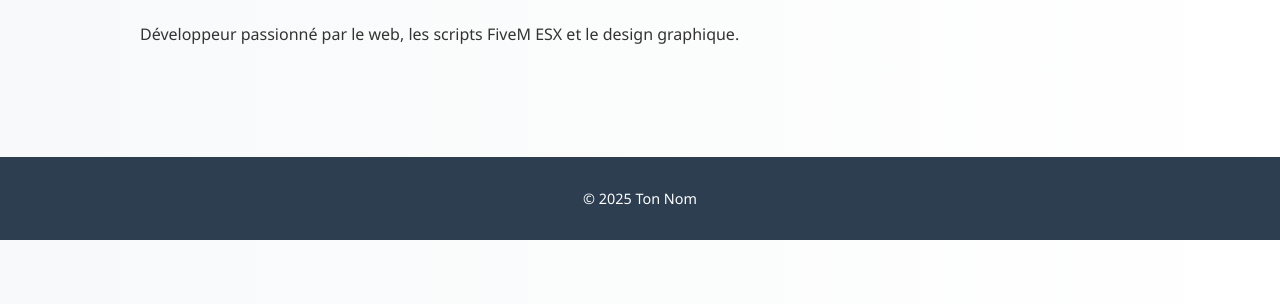
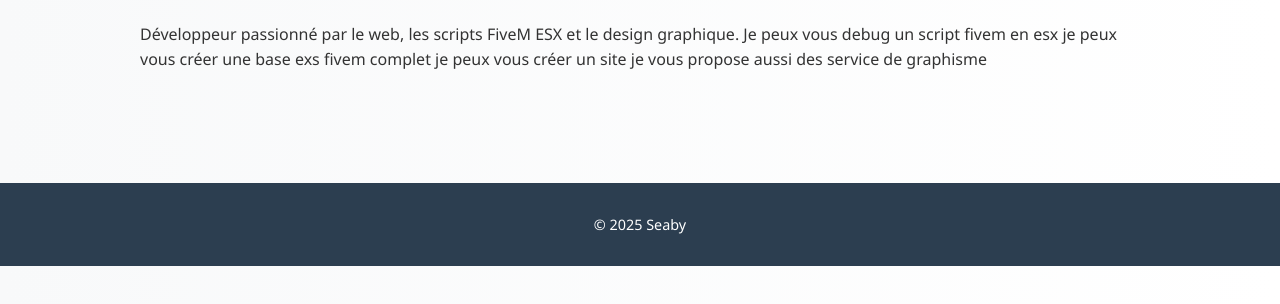
Before and after one commit to Seabydrt/Portofolio, a plain HTML site: page About.html in a window 1280 px wide. Shown: the part 186-490 px from the top of the page. Drawn offline with Linux system fonts and the light colour scheme.

Commit message:
Add files via upload

```diff
--- a/About.html
+++ b/About.html
@@ -2,7 +2,7 @@
 <html lang="fr">
 <head>
   <meta charset="UTF-8" />
-  <title>À propos - Ton Nom</title>
+  <title>À propos - Seaby</title>
   <link rel="stylesheet" href="style.css" />
 </head>
 <body>
@@ -16,11 +16,16 @@
   <!-- Contenu principal -->
   <main class="container">
     <h2>À propos de moi</h2>
-    <p>Développeur passionné par le web, les scripts FiveM ESX et le design graphique.</p>
+    <p>Développeur passionné par le web, les scripts FiveM ESX et le design graphique.
+        Je peux vous debug un script fivem en esx
+        je peux vous créer une base exs fivem complet
+        je peux vous créer un site
+        je vous propose aussi des service de graphisme
+    </p>
   </main>
 
   <footer>
-    <p>&copy; 2025 Ton Nom</p>
+    <p>&copy; 2025 Seaby</p>
   </footer>
 </body>
 </html>
```
Also changed, not shown: Index.html (+3 -3 lines), contact.html (+3 -4 lines), project.html (+1 -1 lines), skill.html (+1 -1 lines).
